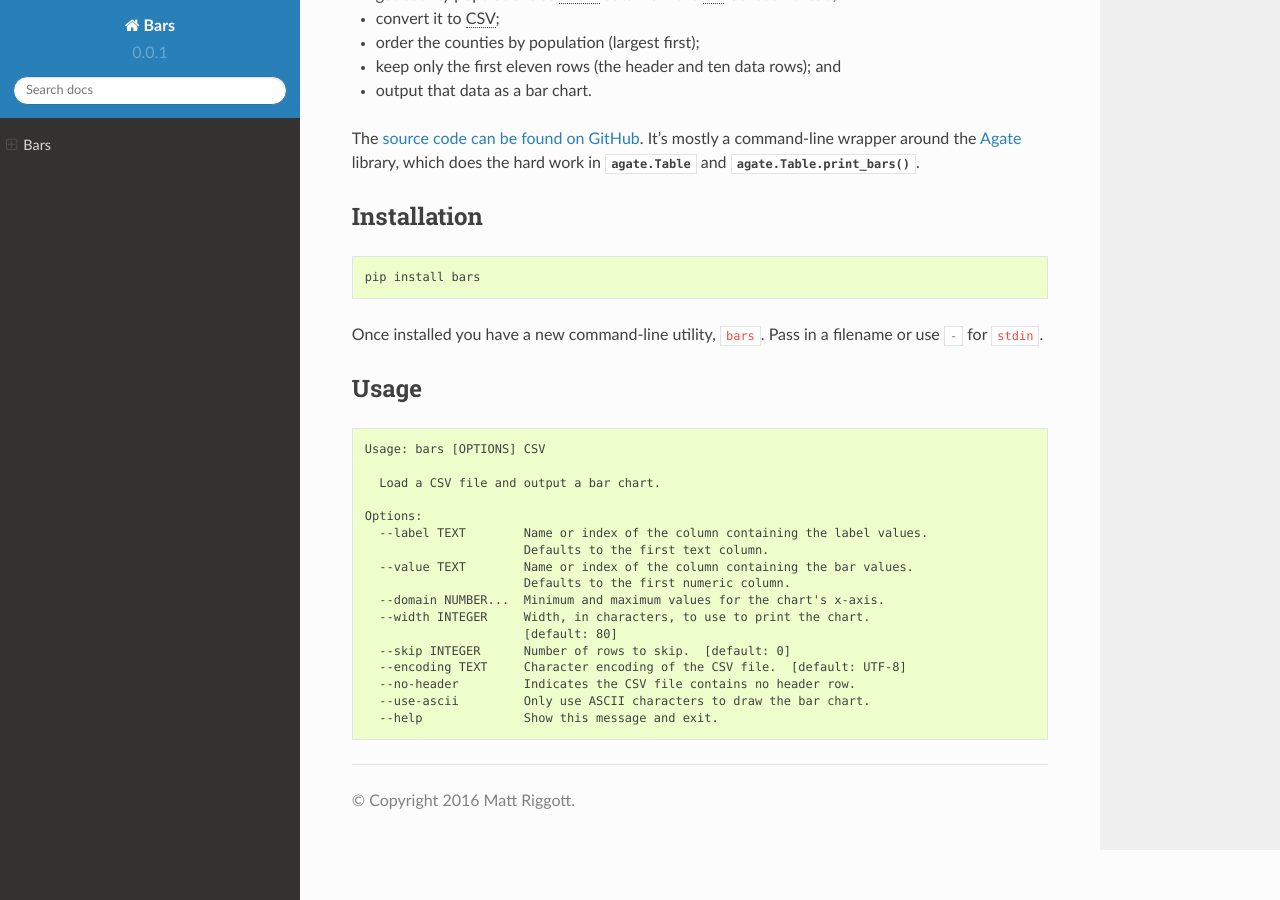
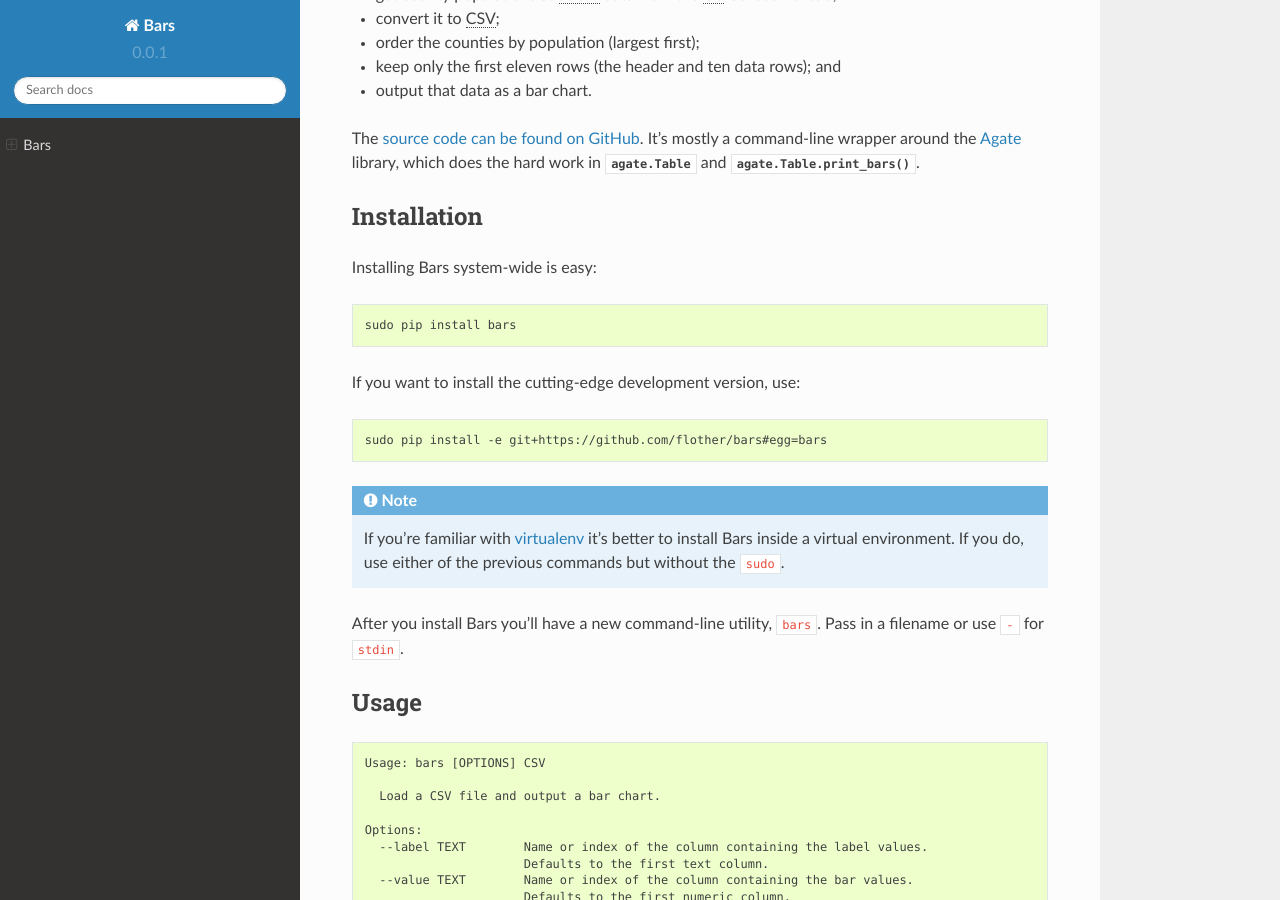
Before and after one commit to flother/bars, a Sphinx documentation site: the page built from docs/index.rst, in a window 1280 px wide and 900 px high, scrolled down 745 px. Built offline with Sphinx 7.4.7 and the Read the Docs theme 2.0.0, drawn with Linux system fonts in a browser that asks for light colours.

Commit message:
Improve installation instructions
* Default to site-wide pip instructions
* Push towards a virtual environment
* Include instructions for installing development version from GitHub

```diff
--- a/docs/index.rst
+++ b/docs/index.rst
@@ -44,12 +44,23 @@ and :meth:`agate.Table.print_bars`.
 Installation
 ------------
 
-::
+Installing Bars system-wide is easy::
 
-    pip install bars
+    sudo pip install bars
 
-Once installed you have a new command-line utility, ``bars``. Pass in a
-filename or use ``-`` for ``stdin``.
+If you want to install the cutting-edge development version, use:
+
+.. code-block:: text
+
+    sudo pip install -e git+https://github.com/flother/bars#egg=bars
+
+.. note::
+   If you're familiar with virtualenv_ it's better to install Bars inside a
+   virtual environment. If you do, use either of the previous commands but
+   without the ``sudo``.
+
+After you install Bars you'll have a new command-line utility, ``bars``. Pass
+in a filename or use ``-`` for ``stdin``.
 
 Usage
 -----
@@ -79,3 +90,4 @@ Usage
 .. _Unix pipeline: https://en.wikipedia.org/wiki/Pipeline_(Unix)
 .. _source code can be found on GitHub: https://github.com/flother/bars
 .. _Agate: http://agate.readthedocs.org/en/latest/
+.. _virtualenv: https://virtualenv.pypa.io/
```
